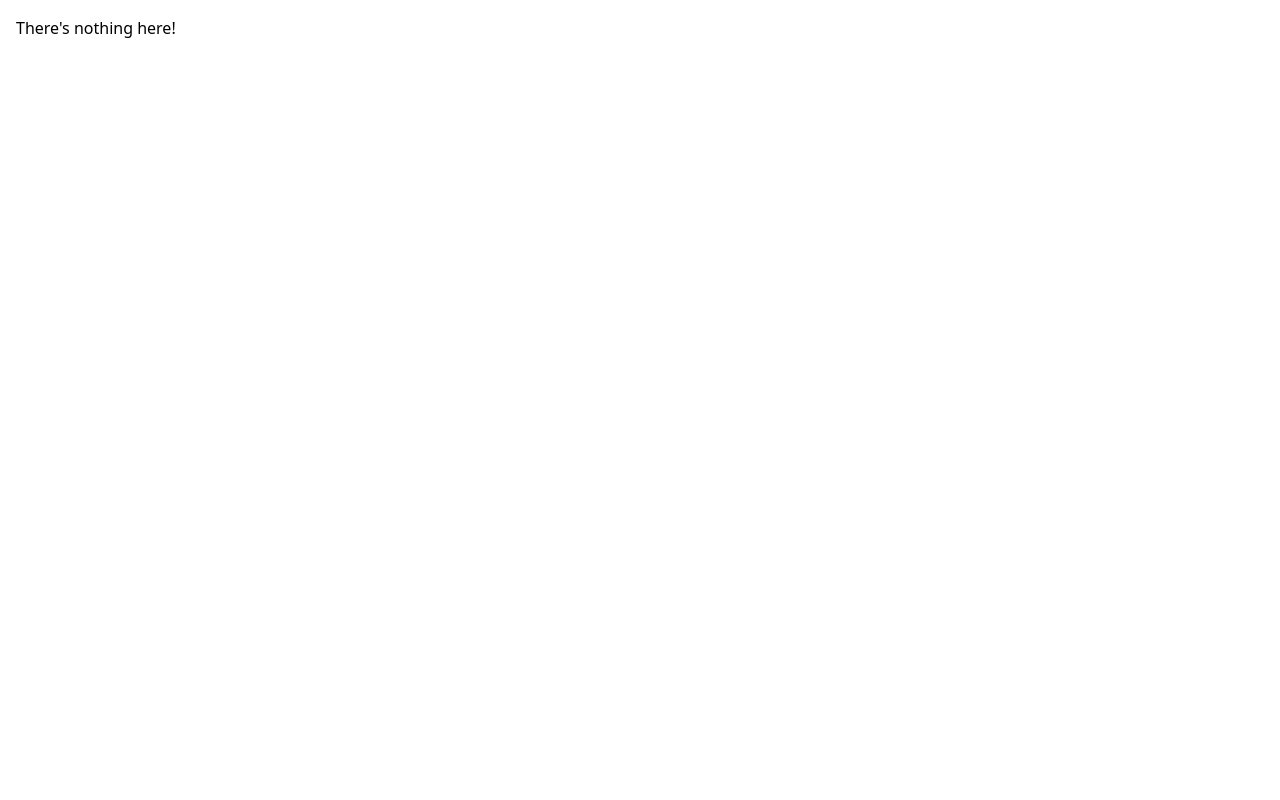
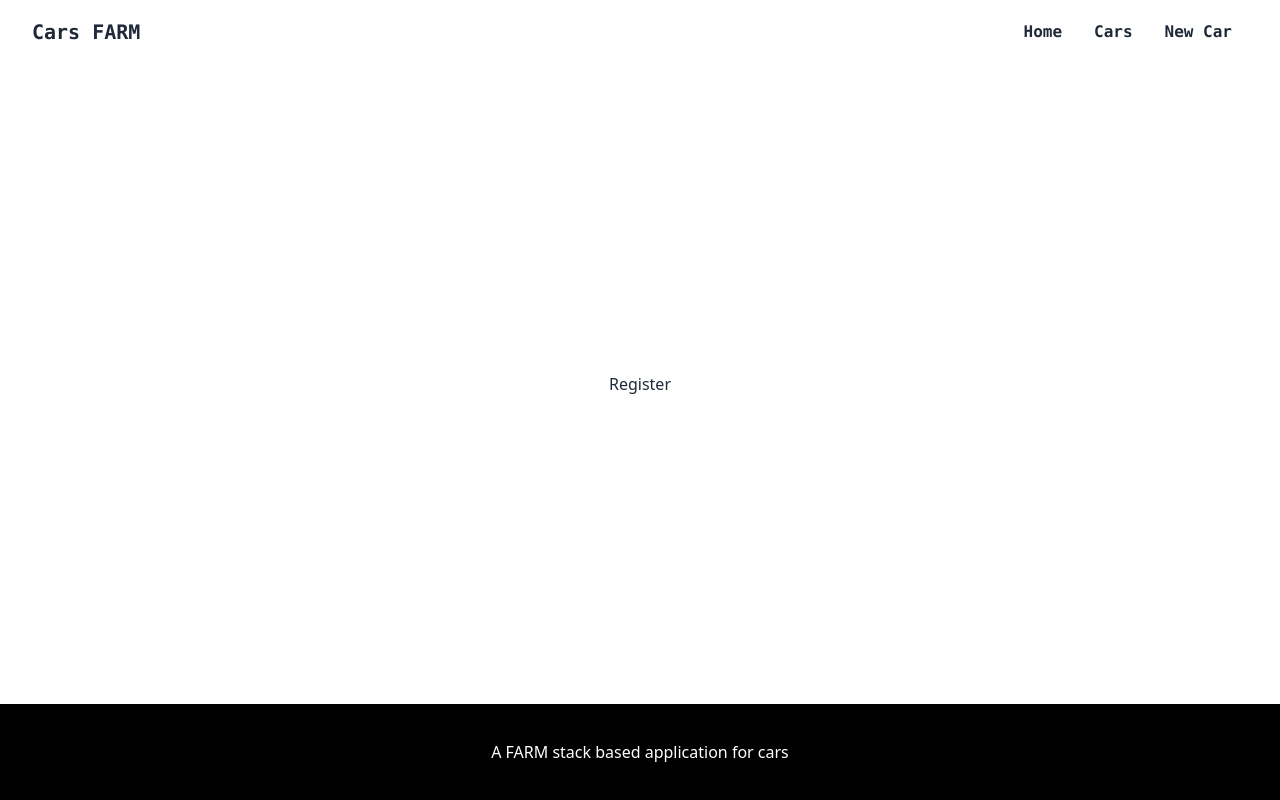
Before and after one commit to Lucwss/cars-manager-front-end, a React (Create React App) app: page /register in a window 1280 px wide. Built offline with nearby package versions, Linux system fonts and the light colour scheme.

Commit message:
feat: 🎸 AuthProviver

```diff
--- a/package.json
+++ b/package.json
@@ -6,6 +6,7 @@
     "@testing-library/jest-dom": "^5.16.5",
     "@testing-library/react": "^13.4.0",
     "@testing-library/user-event": "^13.5.0",
+    "daisyui": "^2.51.5",
     "react": "^18.2.0",
     "react-dom": "^18.2.0",
     "react-router-dom": "^6.9.0",
--- a/src/App.css
+++ /dev/null
@@ -1,38 +0,0 @@
-.App {
-  text-align: center;
-}
-
-.App-logo {
-  height: 40vmin;
-  pointer-events: none;
-}
-
-@media (prefers-reduced-motion: no-preference) {
-  .App-logo {
-    animation: App-logo-spin infinite 20s linear;
-  }
-}
-
-.App-header {
-  background-color: #282c34;
-  min-height: 100vh;
-  display: flex;
-  flex-direction: column;
-  align-items: center;
-  justify-content: center;
-  font-size: calc(10px + 2vmin);
-  color: white;
-}
-
-.App-link {
-  color: #61dafb;
-}
-
-@keyframes App-logo-spin {
-  from {
-    transform: rotate(0deg);
-  }
-  to {
-    transform: rotate(360deg);
-  }
-}
--- a/src/App.js
+++ b/src/App.js
@@ -1,12 +1,18 @@
+import { Route, Routes } from "react-router-dom";
 import Layout from "./components/Layout";
+import Login from "./components/Login";
+import Register from "./components/Register";
+import HomePage from "./components/HomePage";
 
 const App = () => {
     return (
-        <>
-            <Layout>
-                <div className="App">this is the app</div>
-            </Layout>
-        </>
+        <Routes>
+            <Route path="/" element={<Layout />}>
+                <Route path="/" element={<HomePage />} />
+                <Route path="login" element={<Login />} />
+                <Route path="register" element={<Register />} />
+            </Route>
+        </Routes>
     );
 };
 
--- /dev/null
+++ b/src/components/HomePage.jsx
@@ -0,0 +1,9 @@
+import React from 'react'
+
+const HomePage = () => {
+    return (
+        <div>HomePgae</div>
+    )
+}
+
+export default HomePage
--- a/src/components/Layout.jsx
+++ b/src/components/Layout.jsx
@@ -1,14 +1,17 @@
 import Header from "./Header";
 import Footer from "./Footer"
+import { Outlet } from "react-router-dom";
 
 import React from 'react'
 
-const  Layout = ({ children }) => {
+const Layout = () => {
     return (
-        <div className="flex flex-col min-h-screen">
-            <Header/>
-            <div className="flex-1 min-h-full flex flex-col align-middle justify-center">{children}</div>
-            <Footer/>
+        <div className="App flex flex-col min-h-screen">
+            <Header />
+            <main className="flex-1 min-h-full flex flex-col align-middle justify-center items-center">
+                <Outlet/>
+            </main>
+            <Footer />
         </div>
     )
 }
--- /dev/null
+++ b/src/components/Login.jsx
@@ -0,0 +1,7 @@
+const Login = () => {
+    return (
+        <div>Login</div>
+    )
+}
+
+export default Login
--- /dev/null
+++ b/src/components/Register.jsx
@@ -0,0 +1,9 @@
+import React from 'react'
+
+function Register() {
+    return (
+        <div>Register</div>
+    )
+}
+
+export default Register
--- /dev/null
+++ b/src/context/AuthProvider.jsx
@@ -0,0 +1,13 @@
+import { createContext, useState } from "react";
+
+const AuthContext = createContext({})
+
+export const AuthProvider = ({ children }) => {
+    const [auth, setAuth] = useState({})
+
+    return <AuthContext.Provider value={{ auth, setAuth }}>
+        {children}
+    </AuthContext.Provider>
+}
+
+export default AuthContext
--- a/src/index.js
+++ b/src/index.js
@@ -14,16 +14,7 @@ root.render(
     <React.StrictMode>
         <BrowserRouter>
             <Routes>
-                <Route path='/' element={<App />} />
-                <Route path='cars' element={<Cars />} />
-                <Route path='cars/new' element={<NewCar />} />
-                <Route path='cars/:id' element={<Car />} />
-                <Route path="*" element={
-                    <main style={{ padding: "1rem" }}>
-                        <p>There's nothing here!</p>
-                    </main>
-                }
-                />
+                <Route path='/*' element={<App />} />
             </Routes>
         </BrowserRouter>
     </React.StrictMode>
--- a/src/pages/Car.jsx
+++ b/src/pages/Car.jsx
@@ -17,7 +17,7 @@ const Car = () => {
         setPrice(event.target.value)
     }
 
-    const getCarById = async (id) => {
+    const getCarById = async () => {
         try {
             const response = await fetch(`http://0.0.0.0:8000/app/cars/${id}`)
             if (!response.ok) {
@@ -60,7 +60,7 @@ const Car = () => {
 
     }
 
-    const updatePrice = async (id) => {
+    const updatePrice = async () => {
         try {
             console.log("What", `http://0.0.0.0:8000/app/cars/${id}`)
             const response = await fetch(`http://0.0.0.0:8000/app/cars/${id}`, {
@@ -86,7 +86,7 @@ const Car = () => {
     }
 
     useEffect(() => {
-        getCarById(id)
+        getCarById()
     }, [id])
 
     return (
--- a/tailwind.config.js
+++ b/tailwind.config.js
@@ -4,5 +4,5 @@ module.exports = {
   theme: {
     extend: {},
   },
-  plugins: [],
+  plugins: [require("daisyui")],
 };
```
Also changed, not shown: src/logo.svg (deleted), 1 other file (tests, documents, lock files or other folders).
